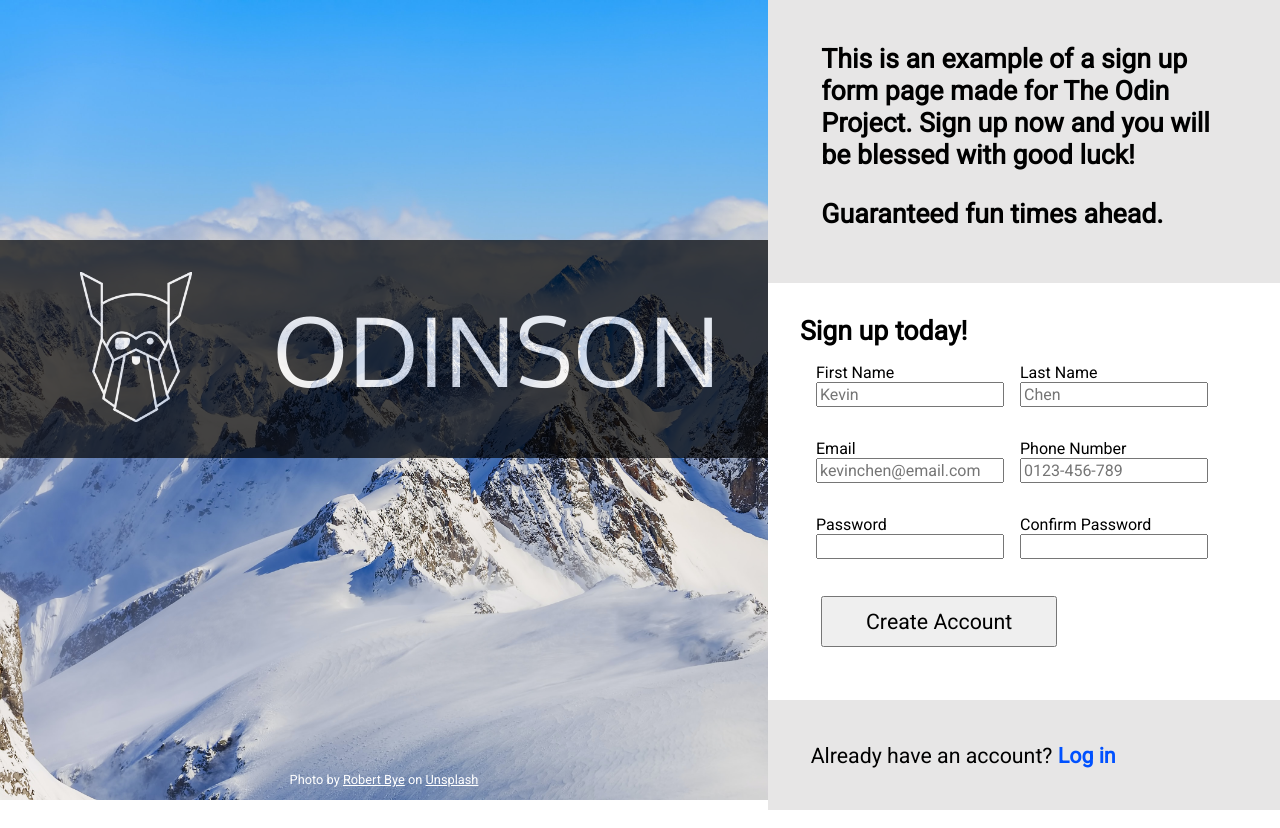
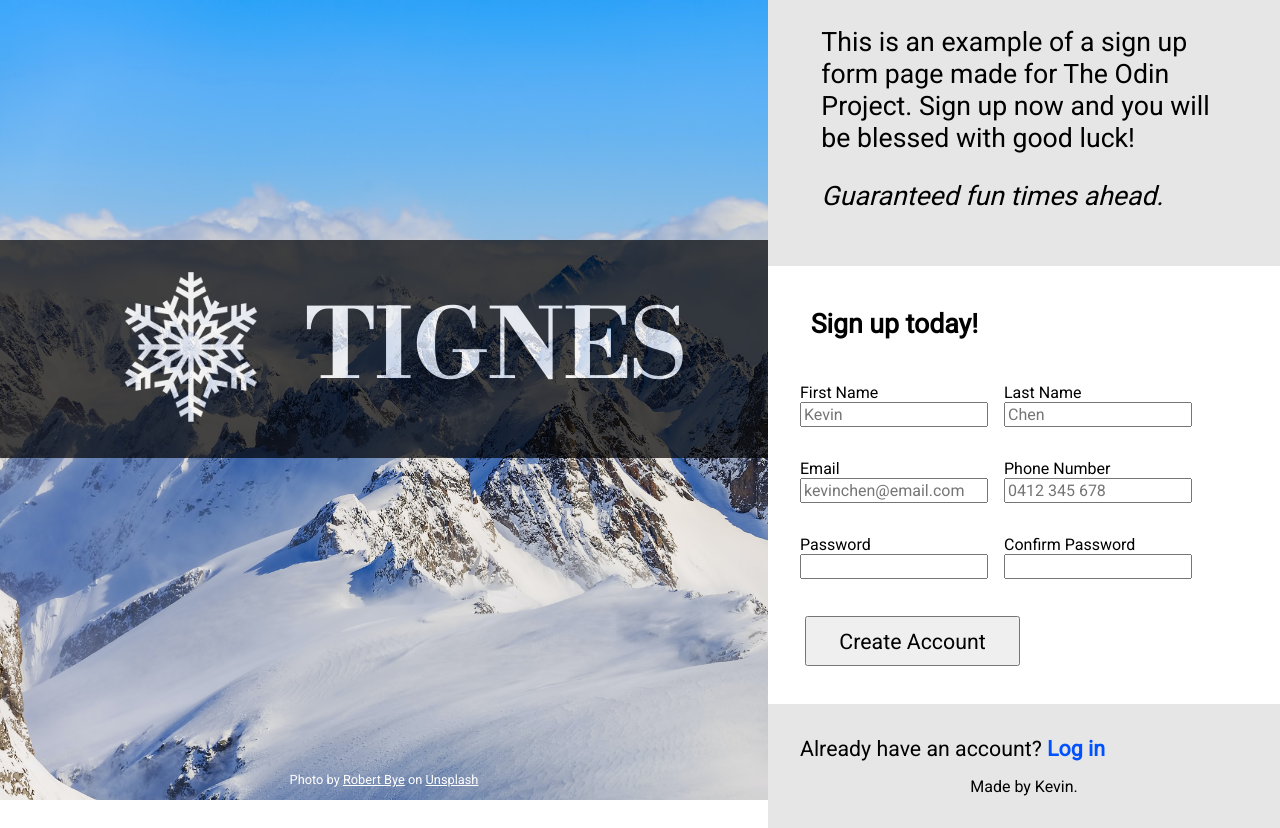
Before and after one commit to kevinwchen/odin-sign-up-form, a plain HTML site: page index.html in a window 1280 px wide. Drawn offline with nearby package versions, Linux system fonts and the light colour scheme.

Commit message:
Restyle logo and text, tidy up page format

```diff
--- a/index.html
+++ b/index.html
@@ -6,17 +6,18 @@
         <meta name="viewport" content="width=device-width, initial-scale=1.0" />
         <title>Odin Project Sign Up Form</title>
         <style>
-            @import url("https://fonts.googleapis.com/css2?family=Oxygen&family=Roboto&display=swap");
+            @import url("https://fonts.googleapis.com/css2?family=Libre+Bodoni:wght@700&family=Roboto&display=swap");
         </style>
         <link rel="stylesheet" href="style.css" />
+        <script src="script.js" defer></script>
     </head>
     <body>
         <div class="split left">
             <div class="logo-box">
                 <div class="logo-img">
-                    <img id="logo" src="img/odin-lined.png" alt="Odin" />
+                    <img id="logo" src="img/icon-snowflake.png" alt="Odin" />
                 </div>
-                <div class="logo-text">ODINSON</div>
+                <div class="logo-text">TIGNES</div>
             </div>
             <div class="bg-ref">
                 <div class="bg-ref-text">
@@ -42,7 +43,10 @@
                 <div class="right-herotext2">Guaranteed fun times ahead.</div>
             </div>
             <div class="right-formbox">
-                <form action="https://www.theodinproject.com/" method="post">
+                <form
+                    action="https://kevinwchen.github.io/odin-sign-up-form/"
+                    method="post"
+                >
                     <div class="form-heading">Sign up today!</div>
                     <div class="form-fields">
                         <div class="form-row">
@@ -88,32 +92,29 @@
                                     type="tel"
                                     name="phone"
                                     id="phone"
-                                    placeholder="0123-456-789"
-                                    pattern="\d{4}-\d{3}-\d{4}"
-                                    title="Please enter your phone number in the following format: 0123-456-789"
+                                    placeholder="0412 345 678"
+                                    pattern="\d{4} \d{3} \d{3}"
+                                    title="Please enter your phone number in the following format: 0412 345 678"
                                     required
                                 />
                             </div>
                         </div>
                         <div class="form-row">
-                            <div class="formfield pw1">
+                            <div class="formfield password">
                                 <label for="pw1">Password</label>
                                 <input
                                     type="password"
-                                    name="pw1"
-                                    id="pw1"
-                                    pattern="\d{4}-\d{3}-\d{4}"
-                                    title="Please enter your desired password"
+                                    name="password"
+                                    id="password"
                                     required
                                 />
                             </div>
-                            <div class="formfield fname">
+                            <div class="formfield password_confirm">
                                 <label for="pw2">Confirm Password</label>
                                 <input
                                     type="password"
-                                    name="pw2"
-                                    id="pw2"
-                                    title="Please confirm your password"
+                                    name="password_confirm"
+                                    id="password_confirm"
                                     required
                                 />
                             </div>
@@ -127,6 +128,7 @@
                     Already have an account?
                     <a href="https://www.theodinproject.com/">Log in</a>
                 </div>
+                <div class="right-footer">Made by Kevin.</div>
             </div>
         </div>
     </body>
--- a/style.css
+++ b/style.css
@@ -25,6 +25,7 @@ body {
     -webkit-background-size: cover;
     background-size: cover;
     flex: var(--split-ratio) var(--split-ratio) 0;
+    flex-wrap: wrap;
 }
 
 .right {
@@ -37,6 +38,7 @@ body {
 .logo-box {
     display: flex;
     flex: 1;
+    flex-wrap: wrap;
     margin: 0 auto;
     position: absolute;
     top: 30vh;
@@ -46,7 +48,7 @@ body {
     width: calc(100vw * var(--split-ratio));
     justify-content: center;
     align-items: center;
-    gap: 3em;
+    gap: 1em;
 }
 
 #logo {
@@ -56,7 +58,7 @@ body {
 }
 
 .logo-text {
-    font-family: "Oxygen", sans-serif;
+    font-family: "Libre Bodoni", serif;
     font-size: 72pt;
 }
 
@@ -90,18 +92,22 @@ body {
     padding: 2em;
     flex-direction: column;
     justify-content: flex-end;
-    font-weight: 600;
     font-size: 20pt;
     gap: 1em;
 }
 
+.right-herotext2 {
+    font-style: italic;
+}
+
 .right-formbox {
-    padding: 2em;
+    padding: 1em;
 }
 
 .form-heading {
     font-size: 20pt;
     font-weight: 600;
+    padding: 1em;
 }
 
 .form-fields {
@@ -113,6 +119,7 @@ body {
 .form-row {
     display: flex;
     flex-direction: row;
+    flex-wrap: wrap;
     gap: 1em;
     margin: 1em;
 }
@@ -128,18 +135,31 @@ input {
 
 button {
     font-size: 16pt;
-    padding: 0.5em 2em;
+    padding: 0.5em 1.5em;
     margin: 1em;
 }
 
 .right-bot {
+    display: flex;
+    flex-direction: column;
+    padding: 2em;
+    justify-content: space-between;
+    gap: 1em;
+}
+
+.right-login {
     font-size: 16pt;
-    padding: 2em;
 }
 
 .right-login > a,
 .right-login > a:visited {
+    font-size: 16pt;
     text-decoration: none;
     font-weight: 800;
     color: rgb(0, 81, 255);
 }
+
+.right-footer {
+    font-size: 1em;
+    text-align: center;
+}
```
Also changed, not shown: img/icon-snowflake.png (added), 1 other file.
